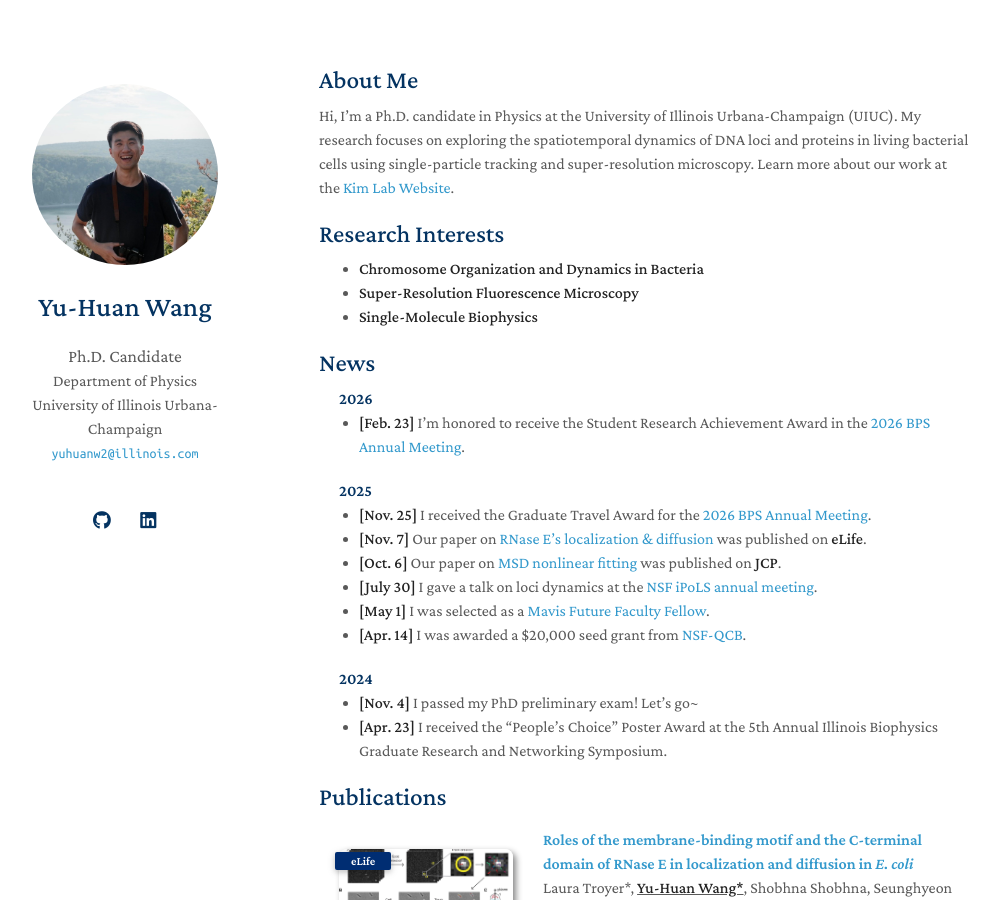
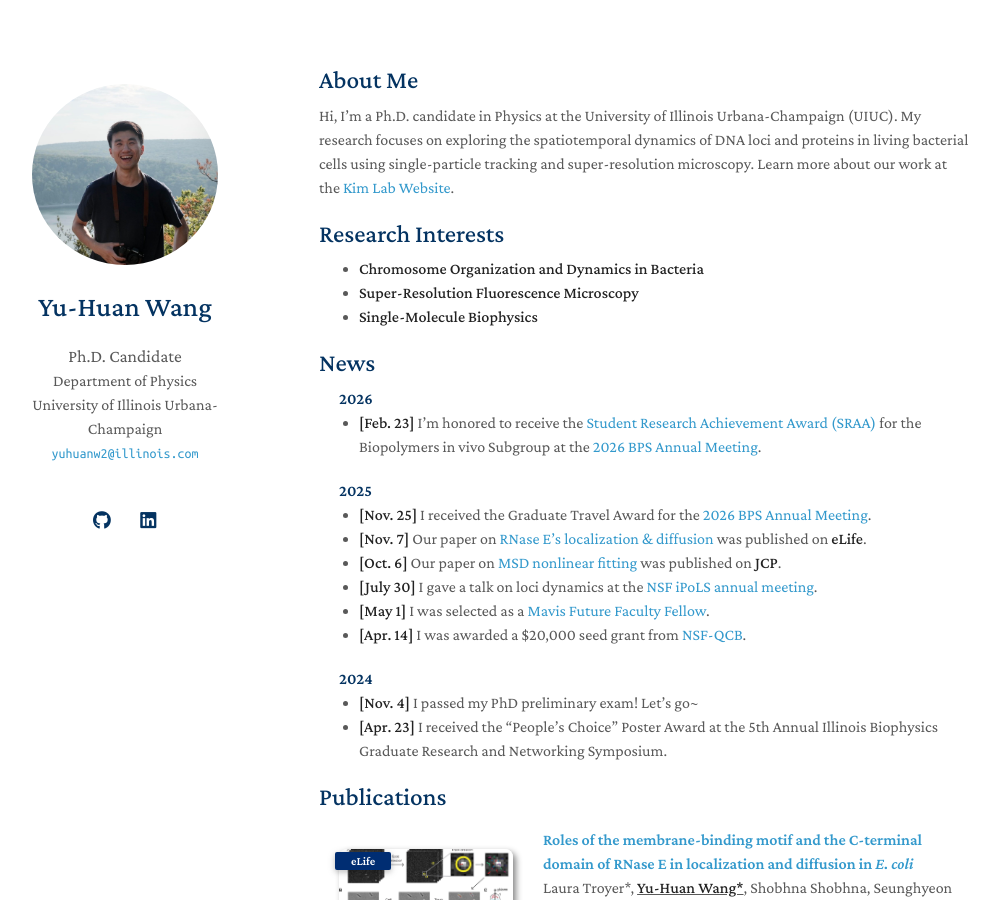
Before and after one commit to wangyh1949/wangyh1949.github.io, a Jekyll site: the page built from index.md, in a window 1280 px wide and 900 px high. Shown: the whole window, without its empty margins (151-1150 px from the left). Built offline with Jekyll 4.4.1, drawn with Linux system fonts in a browser that asks for light colours; a style sheet for code colours, icons or effects is not loaded.

Commit message:
update index

```diff
--- a/index.md
+++ b/index.md
@@ -15,7 +15,7 @@ Hi, I'm a Ph.D. candidate in Physics at the University of Illinois Urbana-Champa
 ## News
 
 #### 2026
-- **[Feb. 23]** I'm honored to receive the Student Research Achievement Award in the [2026 BPS Annual Meeting](https://www.biophysics.org/2026meeting#/).
+- **[Feb. 23]** I'm honored to receive the [Student Research Achievement Award (SRAA)](https://www.biophysics.org/news-room/biophysical-society-selects-student-research-achievement-award-winners-47) for the Biopolymers in vivo Subgroup at the [2026 BPS Annual Meeting](https://www.biophysics.org/2026meeting#/).
 
 #### 2025
 - **[Nov. 25]** I received the Graduate Travel Award for the [2026 BPS Annual Meeting](https://www.biophysics.org/2026meeting#/).
```
